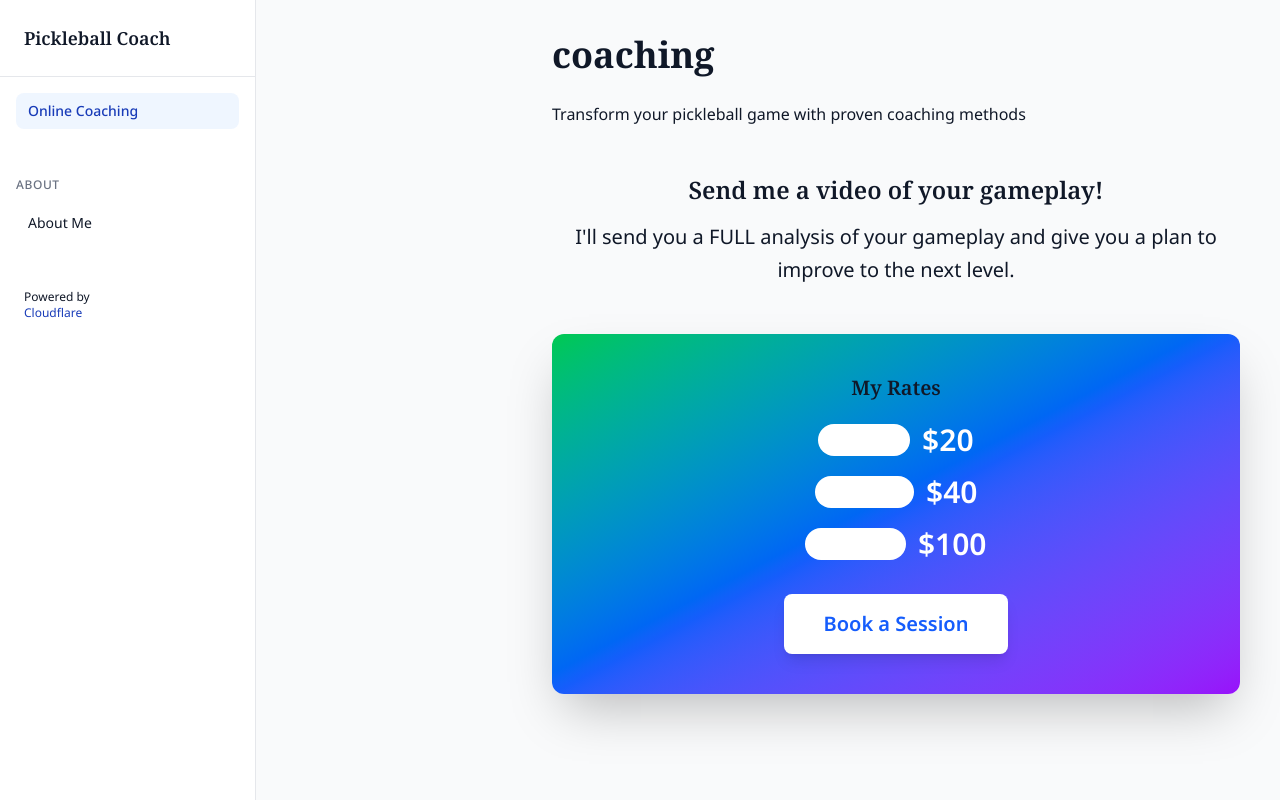
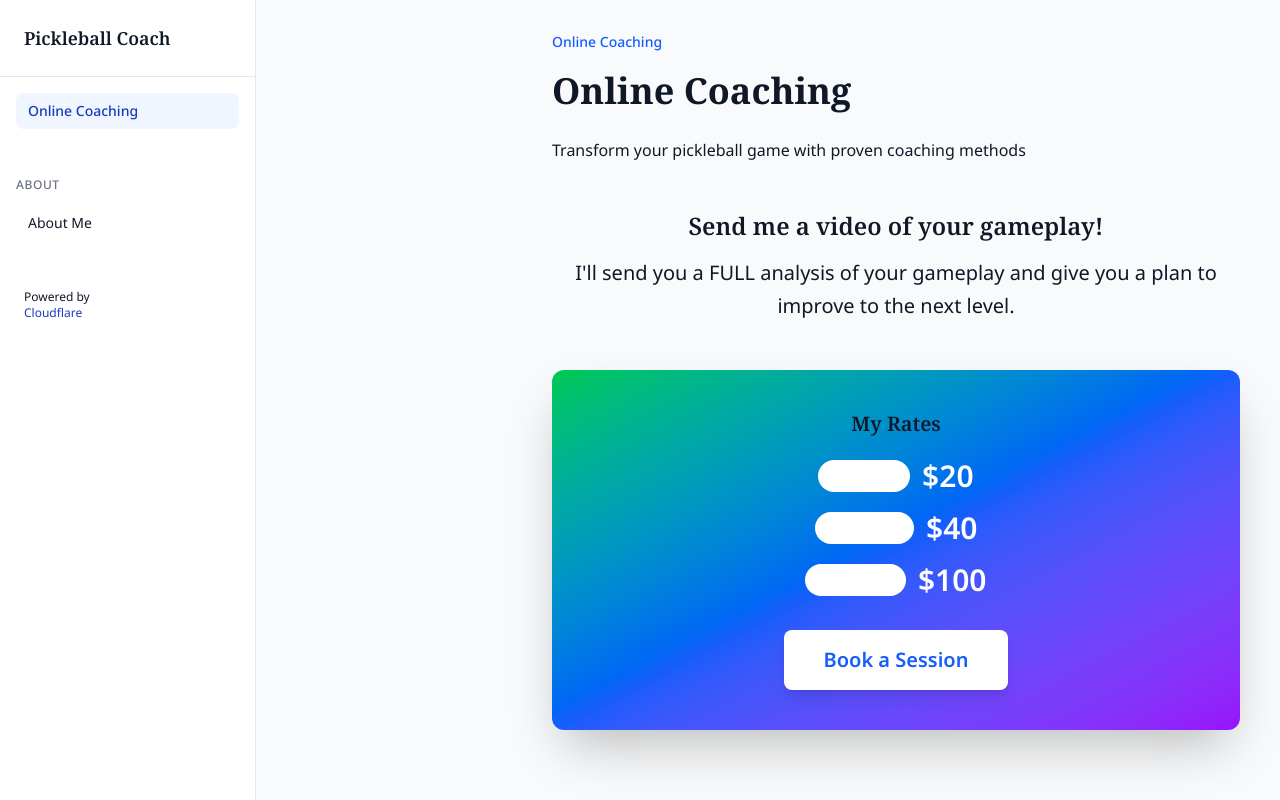
Before and after one commit to bertw2002/react-postgres-fullstack-template, a React (Vite) app: page /section/coaching in a window 1280 px wide. Built offline with nearby package versions, Linux system fonts and the light colour scheme; a web font is replaced by a local one.

Commit message:
Update App.jsx

```diff
--- a/src/App.jsx
+++ b/src/App.jsx
@@ -12,11 +12,11 @@ function App() {
 
   // Get route parameters
   const { section } = params;
-  const activeSection = section ? decodeURIComponent(section) : null;
+  const activeSection = section ? decodeURIComponent(section) : "coaching";
 
   const handleSelectSection = (section) => {
-    if (section) {
-      navigate(`/section/${encodeURIComponent(section)}`);
+    if (section === "coaching") {
+      navigate("/section/coaching");
     } else {
       navigate("/");
     }
@@ -26,11 +26,11 @@ function App() {
 
   // Set default section to coaching if no section is specified
   useEffect(() => {
-    if (!section && !activeSection) {
+    if (!section) {
       // Redirect to coaching section by default
       navigate("/section/coaching", { replace: true });
     }
-  }, [section, activeSection, navigate]);
+  }, [section, navigate]);
 
   return (
     <div className="layout">
@@ -76,33 +76,33 @@ function App() {
 
       <main className="main-content md:ml-64 pt-16 md:pt-0">
         {/* Breadcrumbs for main page */}
-        {!section && (
         <Breadcrumbs
           items={[
-              { label: "Online Coaching", value: null },
-              ...(activeSection
+            { label: "Online Coaching", value: "coaching" },
+            ...(activeSection !== "coaching"
               ? [{ label: activeSection, value: activeSection }]
               : []),
           ]}
           onNavigate={(value) => {
-              if (value === null) {
+            if (value === "coaching") {
               handleSelectSection("coaching");
+            } else {
+              handleSelectSection(null);
             }
           }}
         />
-        )}
 
         <div className="page-header">
-          <h1>{activeSection ? `${activeSection}` : "Get to 5.0+ in 1 year"}</h1>
+          <h1>{activeSection === "coaching" ? "Online Coaching" : "About Me"}</h1>
           <p className="text-gray-900">
-            {activeSection
-              ? `Transform your pickleball game with proven coaching methods`
-              : "Transform your pickleball game with proven coaching methods"}
+            {activeSection === "coaching"
+              ? "Transform your pickleball game with proven coaching methods"
+              : "Learn more about your pickleball coach and my journey"}
           </p>
         </div>
 
         {/* Content based on section */}
-        {section === "coaching" || (!section && !activeSection) ? (
+        {activeSection === "coaching" ? (
           <OnlineCoachingSection />
         ) : (
           <AboutMeSection />
```
Lines whose indentation alone changed are shown as unchanged.
